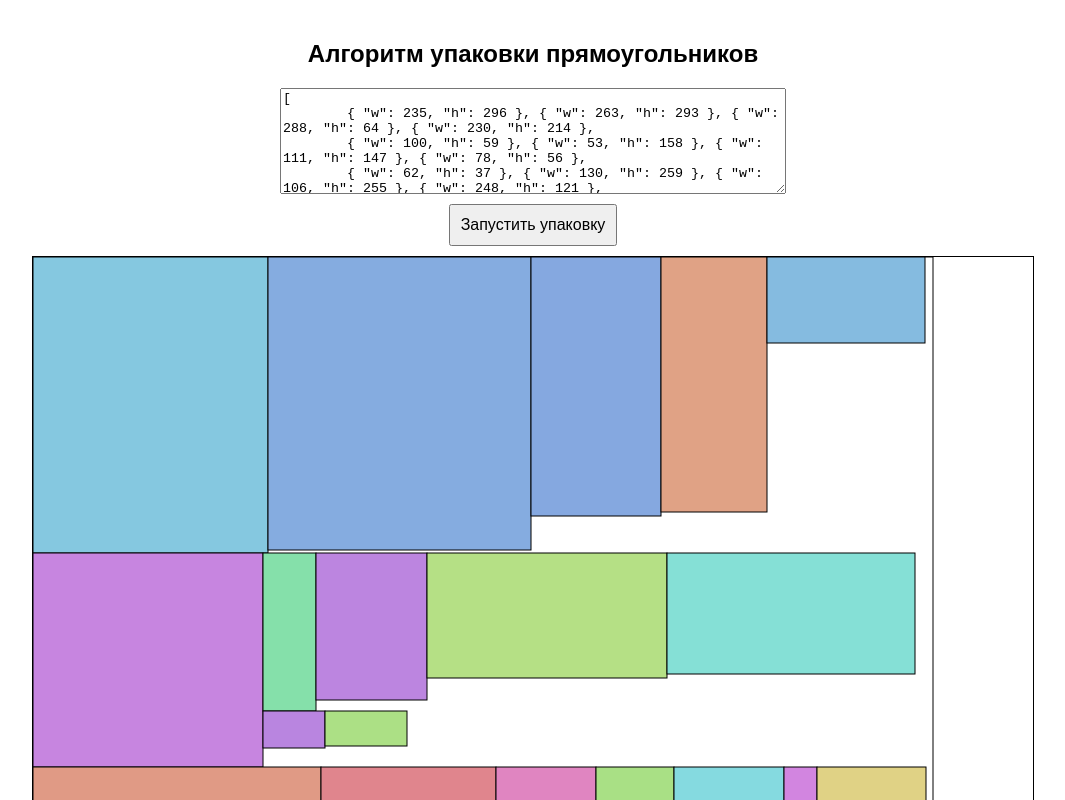
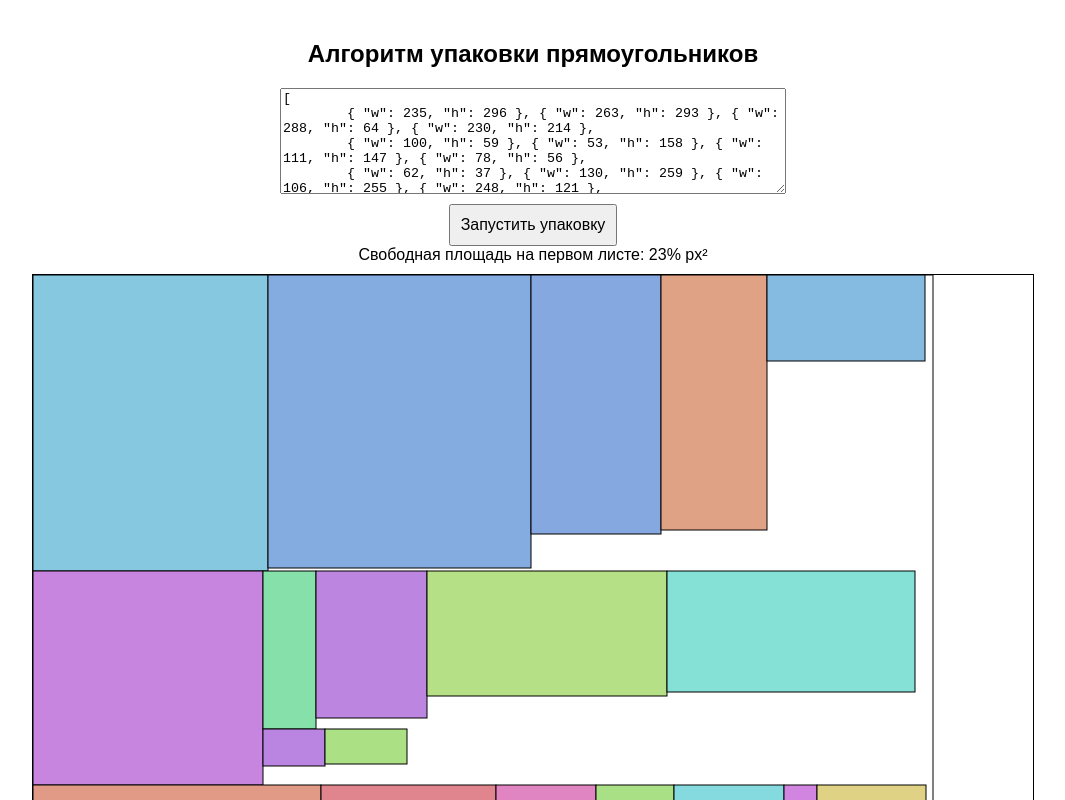
Before and after one commit to DaryaKokoreva20/kuranti_packing_alg, a plain HTML site: page АлгРомана.html in a window 1280 px wide. Both pictures are taken after a click on the button "Запустить упаковку". Shown: the top 800 px of the page, without its empty margins (107-1172 px from the left). Drawn offline with Linux system fonts and the light colour scheme.

Commit message:
Add remaining space to Roman's algorithm

```diff
--- a/АлгРомана.html
+++ b/АлгРомана.html
@@ -38,16 +38,16 @@
         { "w": 82, "h": 35 }, { "w": 228, "h": 114 }, { "w": 158, "h": 86 }, { "w": 33, "h": 41 }, { "w": 110, "h": 55 }
     ]</textarea>
     <button onclick="startPacking()">Запустить упаковку</button>
+    <div id="freeSpaceInfo" class="info"></div>
     <canvas id="packingCanvas" width="1000" height="2000"></canvas>
 
     <script>
         const SHEET_WIDTH = 900;
         const SHEET_HEIGHT = 600;
+        const begin_space = SHEET_WIDTH * SHEET_HEIGHT;
 
         function potpack(boxes, width, height) {
-            let area = 0;
-            for (let box of boxes) area += box.w * box.h;
-
+            let remaining_space = SHEET_WIDTH * SHEET_HEIGHT;
             let spaces = [{ x: 0, y: 0, w: width, h: height }];
             let packedBoxes = [], remainingBoxes = [];
 
@@ -62,7 +62,10 @@
 
                     box.x = space.x;
                     box.y = space.y;
+                    let box_area = box.w * box.h;
                     packedBoxes.push(box);
+                    remaining_space -= box_area;
+
                     placed = true;
 
                     if (box.w === space.w && box.h === space.h) {
@@ -83,7 +86,7 @@
                 if (!placed) remainingBoxes.push(box);
             }
 
-            return { packed: packedBoxes, remaining: remainingBoxes };
+            return { packed: packedBoxes, remaining: remainingBoxes, result_space: remaining_space };
         }
 
         function startPacking() {
@@ -93,14 +96,25 @@
 
                 let sheets = [];
                 let remaining = rectangles;
+                let result_space = begin_space; // Полная площадь первого листа
+                let area_percents = 100; // Процент свободного места
 
                 while (remaining.length > 0) {
                     let result = potpack(remaining, SHEET_WIDTH, SHEET_HEIGHT);
                     sheets.push(result.packed);
                     remaining = result.remaining;
+
+                    if (sheets.length === 1) {
+                        result_space = result.result_space; // Сохраняем только для первого листа
+                        area_percents = Math.floor(result_space * 100 / begin_space);
+                    }
                 }
 
+                document.getElementById("freeSpaceInfo").textContent =
+                    `Свободная площадь на первом листе: ${area_percents}% px²`;
+
                 drawSheets(sheets);
+                return area_percents;
             } catch (error) {
                 alert("Ошибка в формате JSON! Проверь ввод.");
             }
@@ -127,6 +141,7 @@
                 offsetY += SHEET_HEIGHT + gap;
             }
         }
+
     </script>
 </body>
 </html>
```
Also changed, not shown: new.html (+0 -2 lines).
